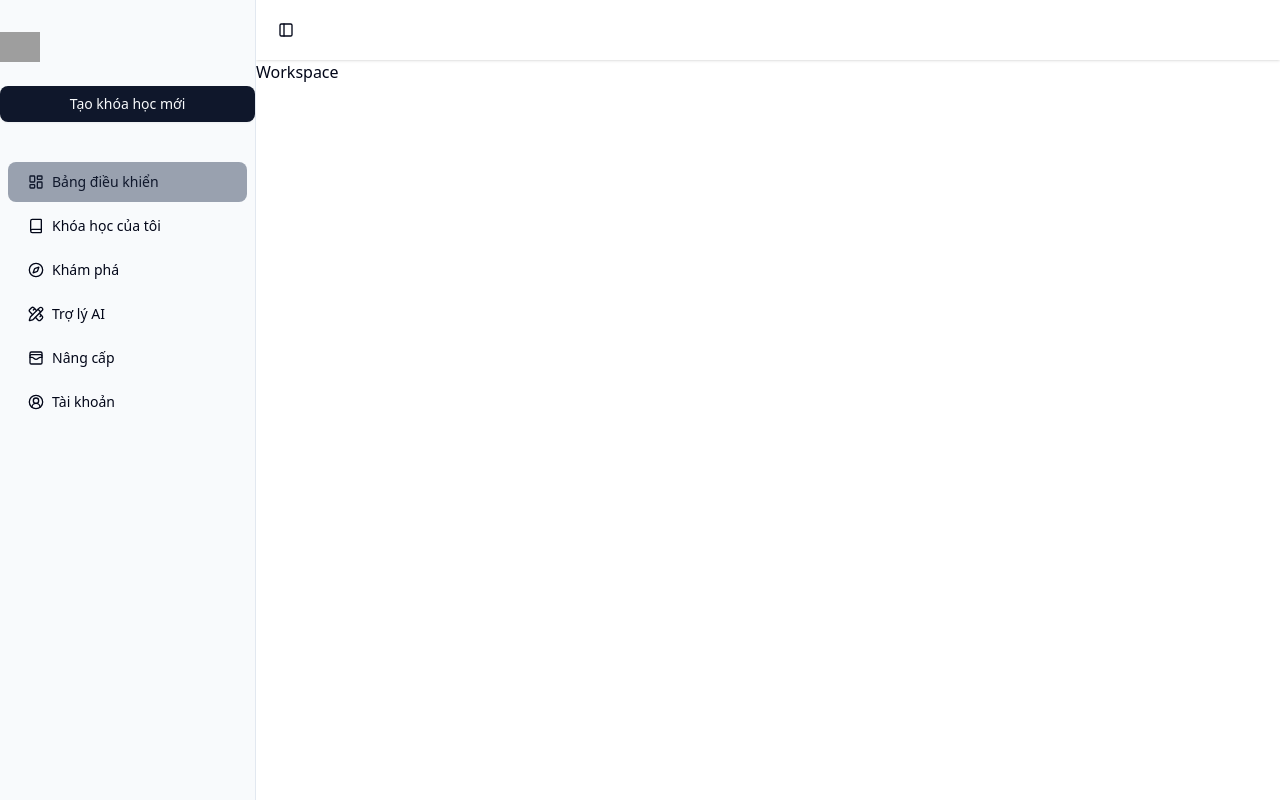
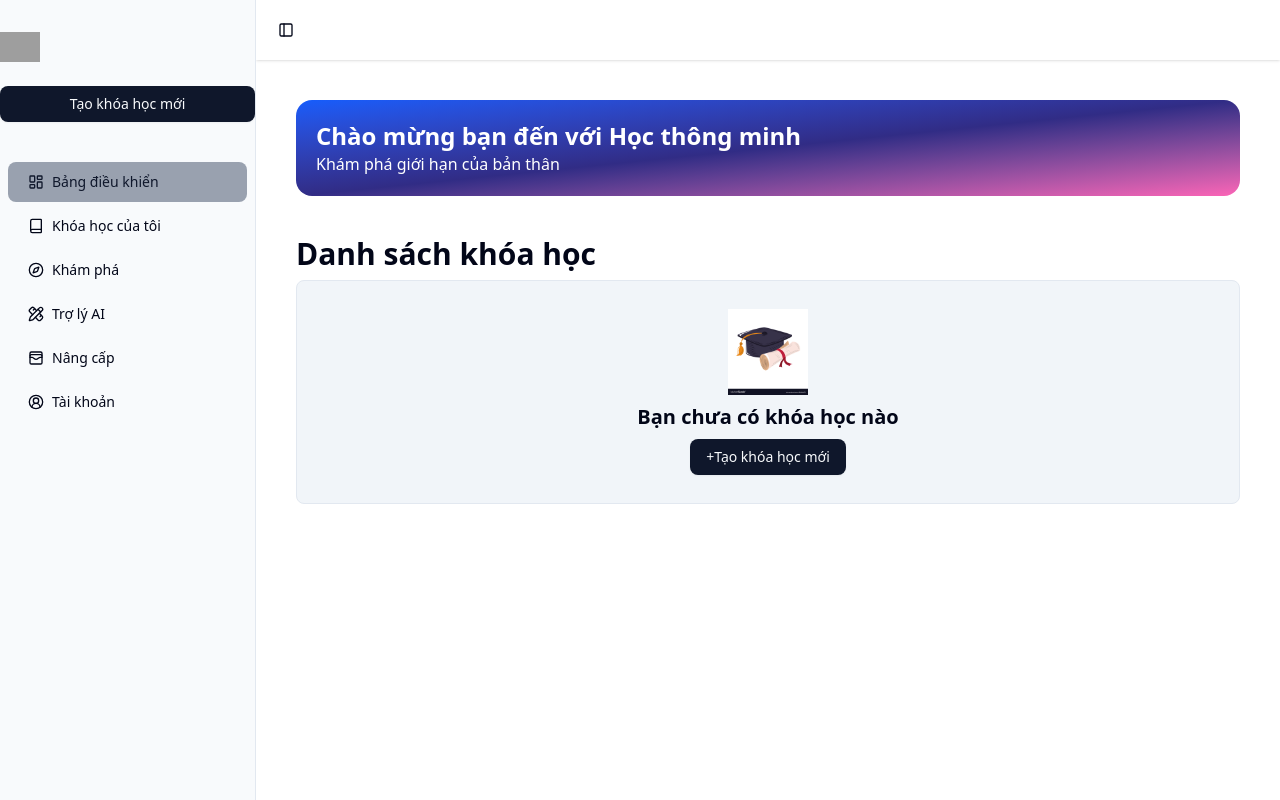
Before and after one commit to fallenazura003/ai-learning, a Next.js app: page /workspace in a window 1280 px wide. Built offline with nearby package versions, Linux system fonts and the light colour scheme; no server answers; grey boxes are pictures that could not be loaded.

Commit message:
Hoàn thiện Dashboard

```diff
--- /dev/null
+++ b/app/workspace/_components/CourseList.jsx
@@ -0,0 +1,26 @@
+"use client"
+import React from 'react';
+import Image from "next/image";
+import {Button} from "@/components/ui/button";
+
+function CourseList() {
+
+    const [courseList, setCourseList] = React.useState([]);
+    return (
+        <div className={"mt-10"}>
+        <h2 className={"font-bold text-3xl"}>Danh sách khóa học</h2>
+
+            {courseList?.length == 0?<div className={"flex justify-center items-center p-7 flex-col border rounded-md mt-2 bg-secondary"}>
+                <Image src={"/certificate.jpg"} alt={"logo"} width={80 } height={80 } />
+                <h2 className={"text-xl font-bold my-2"}>Bạn chưa có khóa học nào</h2>
+                <Button>+Tạo khóa học mới</Button>
+            </div>:
+            <div>
+                Danh sách khóa học
+            </div>}
+
+        </div>
+    )
+}
+
+export default CourseList;
--- /dev/null
+++ b/app/workspace/_components/WelcomeBanner.jsx
@@ -0,0 +1,12 @@
+import React from 'react';
+
+function WelcomeBanner() {
+    return (
+        <div className={"p-5 bg-gradient-to-br from-blue-600 via-indigo-900 to-pink-400 rounded-2xl"}>
+            <h2 className={"font-bold text-2xl text-white"}>Chào mừng bạn đến với Học thông minh</h2>
+            <p className={"text-white"}>Khám phá giới hạn của bản thân</p>
+        </div>
+    );
+}
+
+export default WelcomeBanner;
--- a/app/workspace/page.jsx
+++ b/app/workspace/page.jsx
@@ -1,8 +1,13 @@
 import React from 'react'
+import WelcomeBanner from "@/app/workspace/_components/WelcomeBanner";
+import CourseList from "@/app/workspace/_components/CourseList";
 
 function Workspace() {
   return (
-    <div>Workspace</div>
+    <div>
+      <WelcomeBanner />
+      <CourseList/>
+    </div>
   )
 }
 
--- a/app/workspace/provider.jsx
+++ b/app/workspace/provider.jsx
@@ -1,7 +1,8 @@
 import React from 'react'
-import {SidebarProvider, SidebarTrigger} from '@/components/ui/sidebar'
+import {SidebarProvider} from '@/components/ui/sidebar'
 import AppSidebar from "@/app/workspace/_components/AppSidebar";
 import AppHeader from "@/app/workspace/_components/AppHeader";
+
 
 function WorkspaceProvider({children}) {
     return (
@@ -10,7 +11,10 @@ function WorkspaceProvider({children}) {
             <AppSidebar/>
             <div className={"w-full"}>
             <AppHeader/>
-            {children}</div>
+                <div className={"p-10"}>
+                    {children}
+                </div>
+            </div>
         </SidebarProvider>
     )
 }
```
Also changed, not shown: public/certificate.jpg (added).
